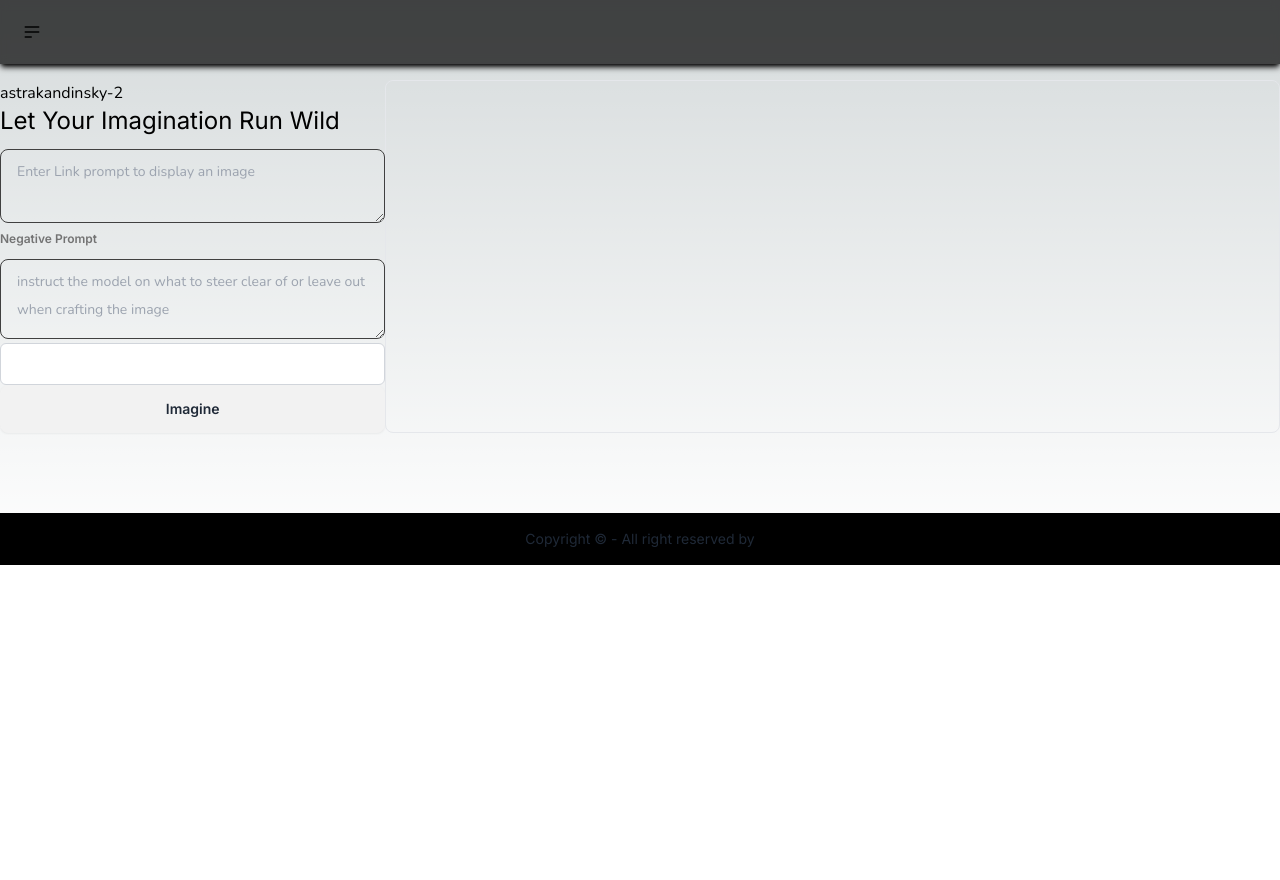
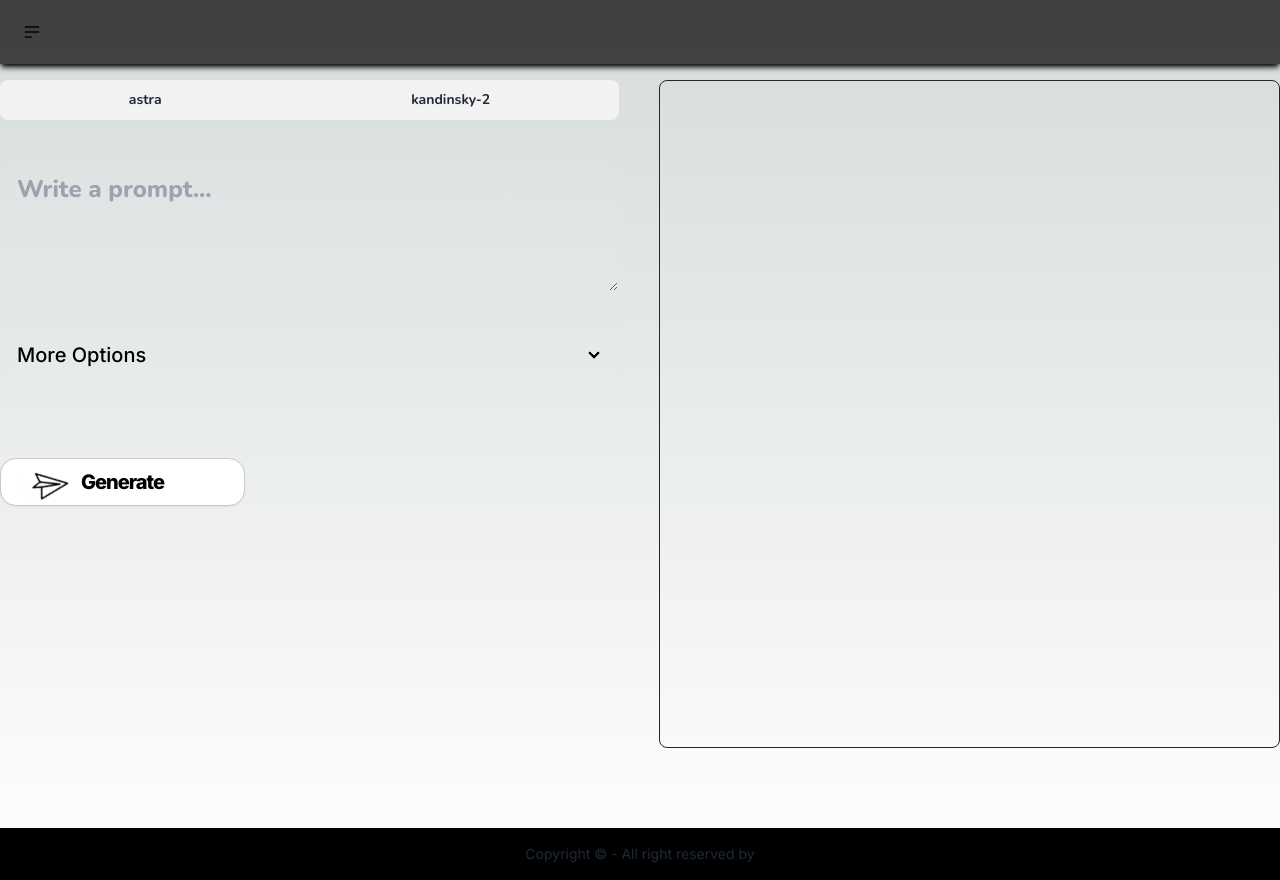
Before and after one commit to airplaneboy/replicate-MLM, a Next.js app: page /prompt/lorenzomarines-astra in a window 1280 px wide. Before the commit the page ends 800 px from the top, so only its background shows below. Built offline with nearby package versions, Linux system fonts and the light colour scheme.

Commit message:
Completed Astra Page

```diff
--- a/src/app/layout.tsx
+++ b/src/app/layout.tsx
@@ -1,6 +1,6 @@
 import type { Metadata } from 'next';
 import { Inter, Nunito } from 'next/font/google';
-import './globals.css';
+import '../../styles/globals.css';
 import Footer from '@/components/Footer';
 import Navbar from '@/components/Navbar';
 // import { Courier_Prime } from 'next/font/google';
--- a/src/app/prompt/lorenzomarines-astra/page.tsx
+++ b/src/app/prompt/lorenzomarines-astra/page.tsx
@@ -1,16 +1,152 @@
+'use client';
+import { useState, useRef, useEffect } from 'react';
+
 const Astra = () => {
+  const negativePrompt = useRef<HTMLTextAreaElement>(null);
+  const [numberOfInferenceSteps, setNumberOfInferenceSteps] = useState<number>();
+  const [guidanceScale, setGuidanceScale] = useState<number>();
+  const [outputQuality, setOutputQuality] = useState<number>();
+  const [width, setWidth] = useState<number>();
+  const [height, setHeight] = useState<number>();
+  const [scheduler, setScheduler] = useState<string>();
+  const [outputFormat, setOutputFormat] = useState<string>();
+
   return (
-    <>
+    <div className='flex flex-col justify-evenly gap-5 font-nunito font-semibold text-neutral-400 py-10 px-2'>
       <label className='text-xs text-neutral-500 font-semibold capitalize'>
         Negative prompt
         <textarea
+          ref={negativePrompt}
           name='negative_prompt'
-          placeholder='instruct the model on what to steer clear of or leave out when crafting the image'
-          className='mt-3 textarea textarea-ghost border border-neutral-700 w-full focus:bg-[unset] font-normal font-nunito h-20'
+          placeholder='Instruct the model on what to steer clear of or leave out when crafting the image'
+          className='text-lg font-bold font-nunito mt-3 textarea textarea-ghost w-full focus:bg-[unset] h-20'
         />
       </label>
-      <input className='px-4 py-2 w-full border border-gray-300 rounded-md focus:outline-none focus:ring-2 focus:ring-blue-500 text-black' />
-    </>
+
+      <div className='flex flex-row justify-between gap-10 my-10'>
+        <select
+          name='width'
+          defaultValue='Width'
+          value={width}
+          onChange={(e) => setWidth(+e.target.value)}
+          className='select select-bordered w-full max-w-xs bg-black truncate'>
+          <option disabled>Width</option>
+          <option value={256}>256</option>
+          <option value={288}>288</option>
+          <option value={432}>432</option>
+          <option value={512}>512</option>
+          <option value={576}>576</option>
+          <option value={768}>768</option>
+          <option value={1024}>1024</option>
+        </select>
+
+        <select
+          name='height'
+          defaultValue='Height'
+          value={height}
+          onChange={(e) => setHeight(+e.target.value)}
+          className='select select-bordered w-full max-w-xs bg-black truncate'>
+          <option disabled>Height</option>
+
+          <option disabled>Width</option>
+          <option value={256}>256</option>
+          <option value={288}>288</option>
+          <option value={432}>432</option>
+          <option value={512}>512</option>
+          <option value={576}>576</option>
+          <option value={768}>768</option>
+          <option value={1024}>1024</option>
+        </select>
+
+        <select
+          name='scheduler'
+          defaultValue='Scheduler'
+          className='select select-bordered w-full max-w-xs bg-black truncate'>
+          <option disabled>Scheduler</option>
+
+          <option value='p_sampler'>p_sampler</option>
+          <option value='ddim_sampler'>ddim_sampler</option>
+          <option value='plms_sampler'>plms_sampler</option>
+        </select>
+
+        <select
+          name='output_format'
+          defaultValue='Format of the output images'
+          className='select select-bordered w-full max-w-xs bg-black truncate'>
+          <option disabled>Format of the output images</option>
+
+          <option value='webp'>webp</option>
+          <option value='jpg'>jpg</option>
+          <option value='png'>png</option>
+        </select>
+      </div>
+      <label>
+        Number of denoising steps
+        <div className='flex flex-row gap-5 items-center justify-between mt-3'>
+          <input
+            value={numberOfInferenceSteps}
+            onChange={(e) => setNumberOfInferenceSteps(+e.target.value)}
+            name='num_inference_steps'
+            type='range'
+            min={1}
+            max='500'
+            className='range border-none range-info'
+          />
+          <input
+            type='number'
+            min={1}
+            max={500}
+            className='input input-bordered max-w-xs w-20 text-center font-extrabold text-lg'
+            value={numberOfInferenceSteps}
+            onChange={(e) => setNumberOfInferenceSteps(+e.target.value)}
+          />
+        </div>
+      </label>
+      <label>
+        Scale for classifier-free guidance
+        <div className='flex flex-row gap-5 items-center justify-between mt-3'>
+          <input
+            value={guidanceScale}
+            onChange={(e) => setGuidanceScale(+e.target.value)}
+            name='guidance_scale'
+            type='range'
+            min={1}
+            max='20'
+            className='range border-none range-info'
+          />
+          <input
+            type='number'
+            min={1}
+            max={20}
+            className='input input-bordered max-w-xs w-20 text-center font-extrabold text-lg'
+            value={guidanceScale}
+            onChange={(e) => setGuidanceScale(+e.target.value)}
+          />
+        </div>
+      </label>
+      <label>
+        Output Quality
+        <div className='flex flex-row gap-5 items-center justify-between mt-3'>
+          <input
+            value={outputQuality}
+            onChange={(e) => setOutputQuality(+e.target.value)}
+            name='output_quality'
+            type='range'
+            min={0}
+            max='100'
+            className='range border-none range-info'
+          />
+          <input
+            type='number'
+            min={0}
+            max={100}
+            className='input input-bordered max-w-xs w-20 text-center font-extrabold text-lg'
+            value={outputQuality}
+            onChange={(e) => setOutputQuality(+e.target.value)}
+          />
+        </div>
+      </label>
+    </div>
   );
 };
 
--- a/src/containers/Prompt.tsx
+++ b/src/containers/Prompt.tsx
@@ -4,7 +4,7 @@ import Head from 'next/head';
 import Image from 'next/image';
 import { useSelectedLayoutSegment } from 'next/navigation';
 import { cn } from '@/utils/cn';
-
+import PaperPlane from '@/public/paper-plane.gif';
 import { Prediction } from 'replicate';
 import Link from 'next/link';
 const sleep = (ms: number) => new Promise((r) => setTimeout(r, ms));
@@ -47,35 +47,73 @@ const Prompt = ({ children }: { children: React.ReactNode }) => {
         <title>{process.env.NEXT_PUBLIC_SITE_NAME}</title>
       </Head>
 
-      {error && <div className='mt-4 text-red-500'>{error}</div>}
+      {error && (
+        <div role='alert' className='alert alert-error'>
+          <svg
+            xmlns='http://www.w3.org/2000/svg'
+            className='stroke-current shrink-0 h-6 w-6'
+            fill='none'
+            viewBox='0 0 24 24'>
+            <path
+              strokeLinecap='round'
+              strokeLinejoin='round'
+              strokeWidth='2'
+              d='M10 14l2-2m0 0l2-2m-2 2l-2-2m2 2l2 2m7-2a9 9 0 11-18 0 9 9 0 0118 0z'
+            />
+          </svg>
+          <span>{error}</span>
+        </div>
+      )}
       <form onSubmit={handleSubmit} className='flex-1 flex space-between gap-8 flex-col'>
-        <div role='tablist' className='tabs tabs-lifted'>
+        <div role='tablist' className='tabs tabs-boxed'>
           <Link
             href='/prompt/lorenzomarines-astra'
             role='tab'
-            className={cn(segment == 'lorenzomarines-astra' && 'tab-active', 'tab font-bold font-nunito')}>
+            className={cn(
+              segment == 'lorenzomarines-astra' && 'tab-active !text-white !bg-blue-800 ',
+              'tab font-bold font-nunito '
+            )}>
             astra
           </Link>
           <Link
             href='/prompt/aiforever-kandinsky2'
             role='tab'
-            className={cn(segment == 'aiforever-kandinsky2' && 'tab-active', 'tab font-bold font-nunito')}>
+            className={cn(
+              segment == 'aiforever-kandinsky2' && 'tab-active !text-white !bg-blue-800 ',
+              'tab font-bold font-nunito '
+            )}>
             kandinsky-2
           </Link>
         </div>
-        <label className='text-2xl font-bold capitalize'>
-          Let your imagination run wild
-          <textarea
-            name='prompt'
-            placeholder='Enter Link prompt to display an image'
-            className={
-              'mt-3 textarea textarea-ghost border border-neutral-700 w-full focus:bg-[unset] font-normal font-nunito h-72'
-            }
+
+        {/* <label className='text-base font-bold capitalize'> */}
+        {/* Let your imagination run wild */}
+        <textarea
+          name='prompt'
+          placeholder='Write a prompt...'
+          className={
+            'mt-3 rounded-2xl textarea textarea-ghost w-full focus:bg-[unset] font-extrabold font-nunito h-32 text-2xl'
+          }
+        />
+        {/* </label> */}
+
+        <div className='join join-vertical w-full'>
+          <div className='collapse collapse-arrow join-item border border-base-300'>
+            <input type='checkbox' name='my-accordion-4' />
+            <div className='collapse-title text-xl font-medium'>More Options</div>
+            <div className='collapse-content'>{children}</div>
+          </div>
+        </div>
+
+        <button
+          type='button'
+          className='relative px-20 btn btn-active bg-white text-black hover:!bg-white rounded-2xl !text-xl capitalize tracking-tighter font-extrabold h-fit w-fit mt-10 overflow-hidden flex flex-row gap-5 justify-between'>
+          <Image
+            src={PaperPlane}
+            alt='git animated paper plane'
+            className='object-cover rounded-md border-gray-300 z-10 h-full overflow-visible rotate-45 absolute left-5'
           />
-        </label>
-        {children}
-        <button type='button' className='btn btn-active btn-lg'>
-          Imagine
+          generate
         </button>
       </form>
       <div className='w-full flex-1 border border-neutral-800 rounded-lg'>
--- a/styles/globals.css
+++ b/styles/globals.css
@@ -19,20 +19,41 @@ input {
   @apply bg-black text-white rounded-r-md inline-block px-5 py-3;
 }
 
+/* Default */
+:root {
+  --foreground-rgb: 0, 0, 0;
+  --background-start-rgb: 214, 219, 220;
+  --background-end-rgb: 255, 255, 255;
+}
+
+@media (prefers-color-scheme: dark) {
+  :root {
+    --foreground-rgb: 255, 255, 255;
+    --background-start-rgb: 0, 0, 0;
+    --background-end-rgb: 0, 0, 0;
+  }
+}
+
+body {
+  color: rgb(var(--foreground-rgb));
+  background: linear-gradient(to bottom, transparent, rgb(var(--background-end-rgb))) rgb(var(--background-start-rgb));
+}
+
+/* End Default */
+
 /* Scrollbar */
 ::-webkit-scrollbar {
-  width: 14px !important;
+  width: 12px !important;
+  background-color: #000 !important;
 }
 
 ::-webkit-scrollbar-track {
-  /* background-color: #e4e4e400; */
-  border-radius: 100px !important;
+  background-color: #00000000 !important;
   margin-block: 12px !important;
 }
 
 ::-webkit-scrollbar-thumb {
   border: 3px solid #000 !important;
   border-radius: 100px !important;
-  background-color: #fff !important;
-  /* background-image: linear-gradient(180deg, #d0368a 0%, #708ad4 99%); */
+  background-color: #424242 !important;
 }
--- a/tailwind.config.ts
+++ b/tailwind.config.ts
@@ -6,6 +6,7 @@ const config: Config = {
   content: [
     './src/pages/**/*.{js,ts,jsx,tsx,mdx}',
     './src/components/**/*.{js,ts,jsx,tsx,mdx}',
+    './src/containers/**/*.{js,ts,jsx,tsx,mdx}',
     './src/app/**/*.{js,ts,jsx,tsx,mdx}',
   ],
   theme: {
```
Also changed, not shown: src/public/paper-plane.gif (added), 1 other file (tests, documents, lock files or other folders).
